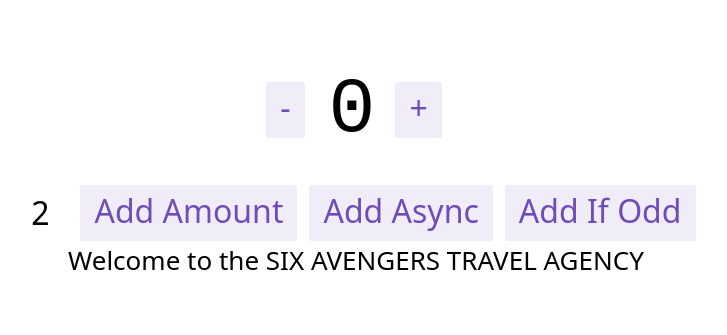
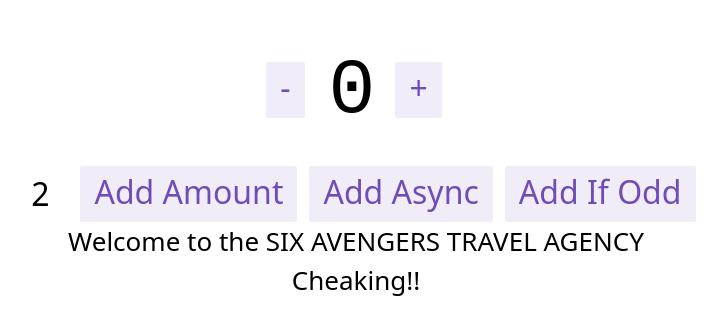
Before and after one commit to sixavengers/travel-agency-client, a React (Create React App) app: page / in a window 1280 px wide. Shown: the part 235-570 px from the top of the page, without its empty margins (284-1011 px from the left). Built offline with nearby package versions, Linux system fonts and the light colour scheme.

Commit message:
create branch

```diff
--- a/src/App.tsx
+++ b/src/App.tsx
@@ -7,6 +7,7 @@
       <header className="App-header">
         <Counter />
         <h2>Welcome to the SIX AVENGERS TRAVEL AGENCY</h2>
+        <h2>Cheaking!!</h2>
       </header>
     </div>
   );
```
Also changed, not shown: 1 other file (tests, documents, lock files or other folders).
